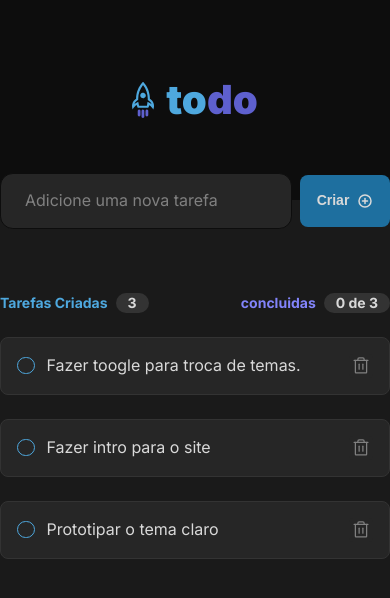
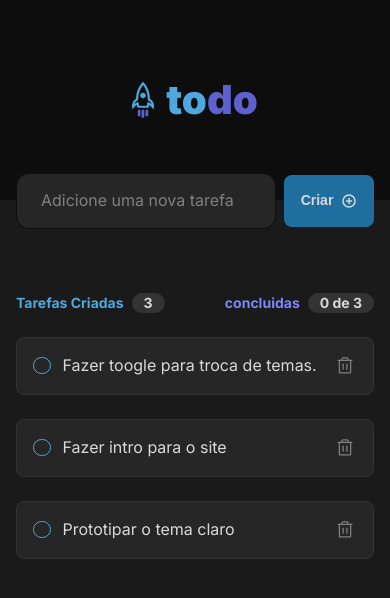
Before and after one commit to joaopedrosduarte/To-do, a React (Vite) app: page / in a window 390 px wide. Shown: the top 598 px of the page. Built offline with nearby package versions, Linux system fonts and the light colour scheme.

Commit message:
adding margin on mobile screens.

```diff
--- a/src/styles/Todo.module.css
+++ b/src/styles/Todo.module.css
@@ -1,4 +1,7 @@
 .todo {
+    margin-top: 0px;
+    margin-left: 16px;
+    margin-right: 16px;
     max-width: 738px;
     display: flex;
     flex-direction: column;
```
